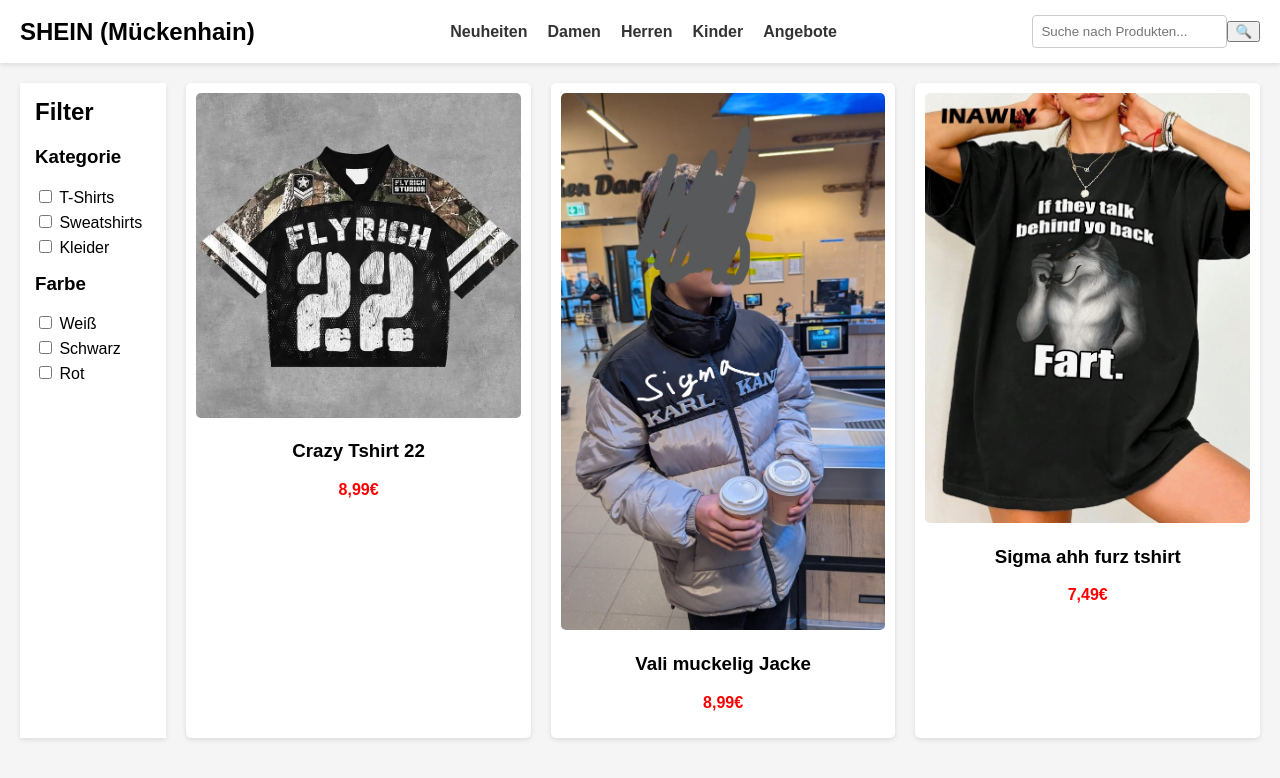
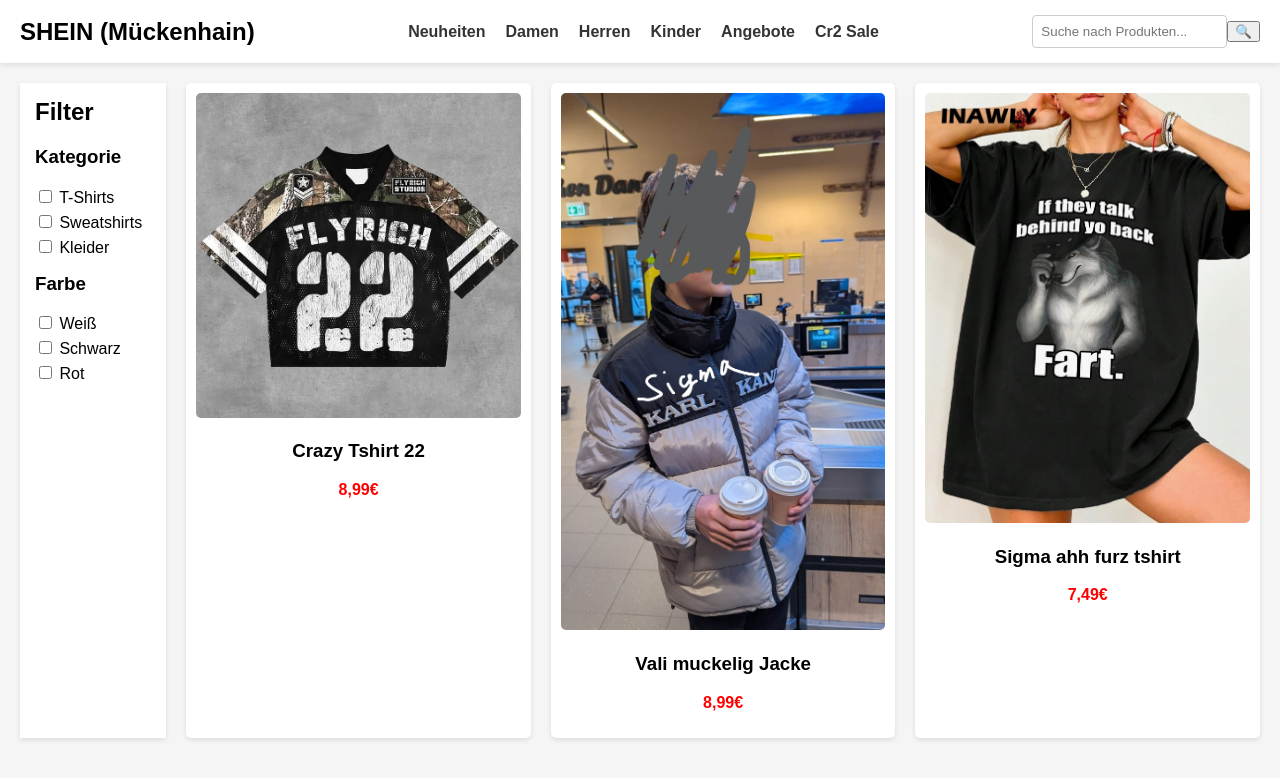
Before and after one commit to kingm022/shein_fake, a plain HTML site: page index.html in a window 1280 px wide. Drawn offline with Linux system fonts and the light colour scheme.

Commit message:
Update index.html

```diff
--- a/index.html
+++ b/index.html
@@ -17,6 +17,7 @@
                 <li><a href="#">Herren</a></li>
                 <li><a href="#">Kinder</a></li>
                 <li><a href="#">Angebote</a></li>
+                <li><a href="cr2-sale.html" class="sale">Cr2 Sale</a></li>
             </ul>
         </nav>
         <div class="search-bar">
```
